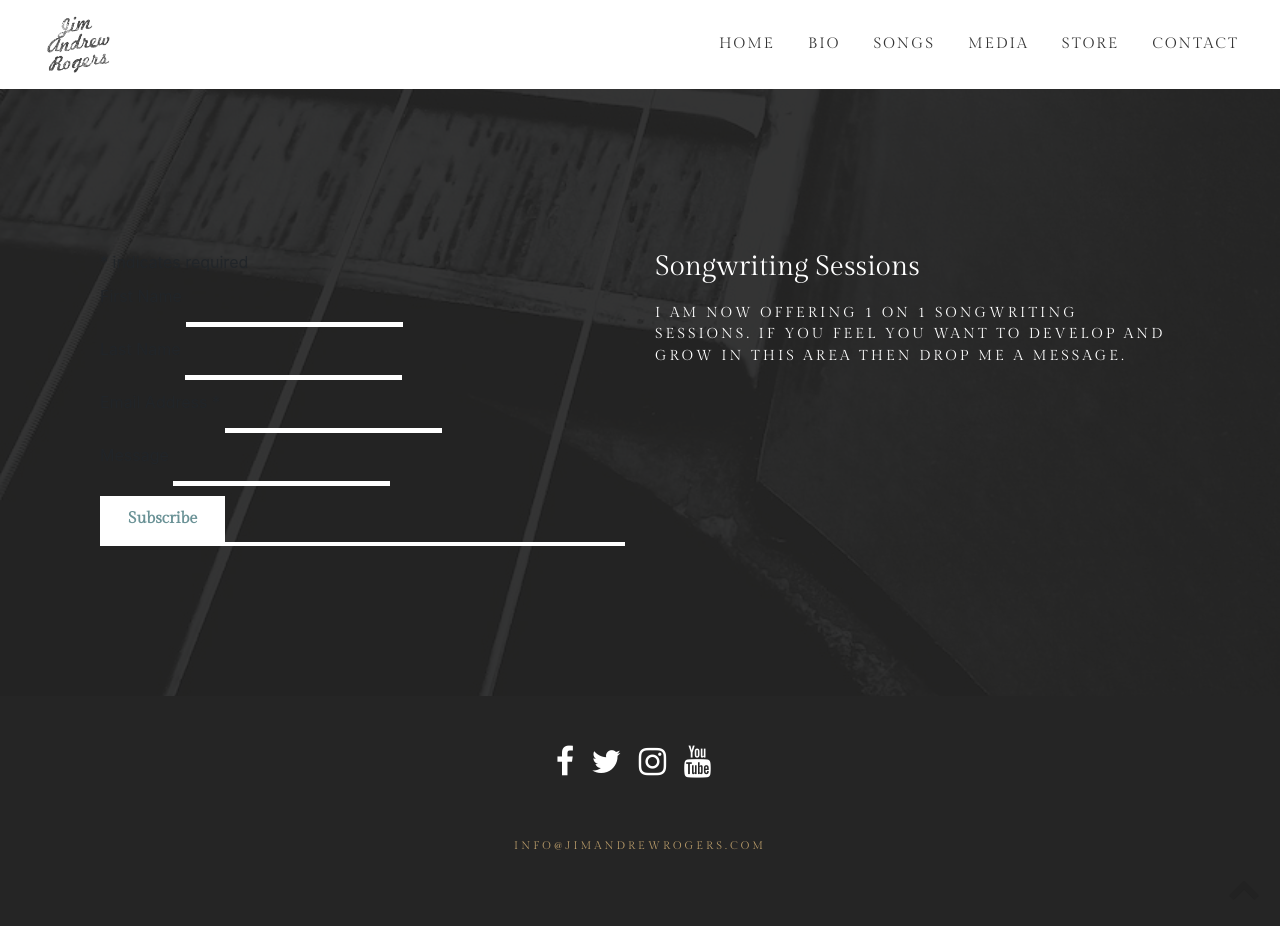
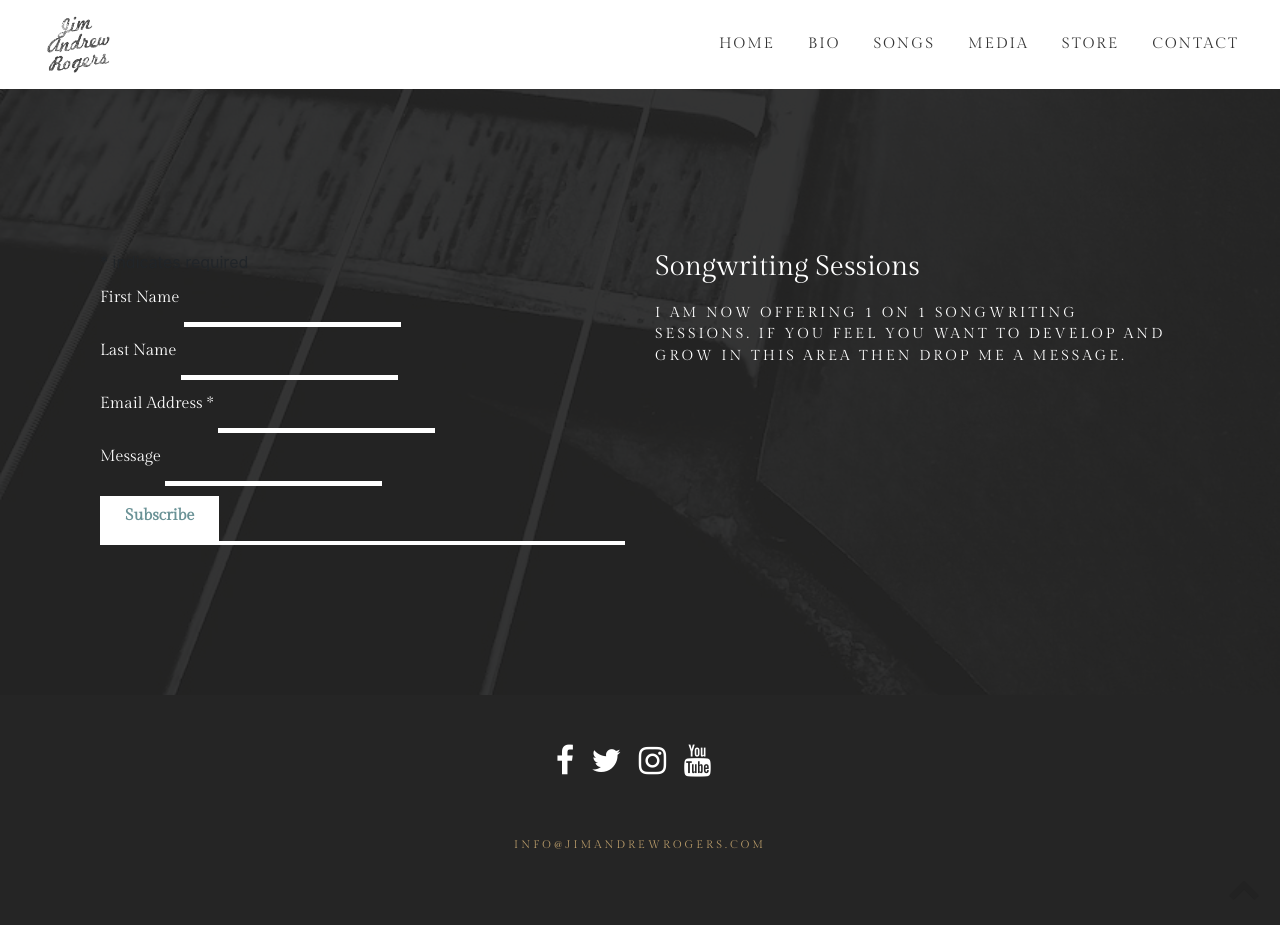
Before and after one commit to JimRogers/jimandrewrogers, a Jekyll site: the page built from songwriting-sessions.md, in a window 1280 px wide and 926 px high. Built offline with Jekyll 4.4.1, drawn with Linux system fonts in a browser that asks for light colours; comment, search, counter and statistics services are not loaded.

Commit message:
Add styling to form

```diff
--- a/css/style.css
+++ b/css/style.css
@@ -338,9 +338,9 @@ Songwriting Sessions Page
 	padding-bottom:150px;
 }
 .songwriting-form .contact-text .btn-default, .songwriting-form .contact-text #mc-embedded-subscribe {
-	background:#fff;
+	background:#fff !important;
 	border:3px solid #fff;
-	color:#6a9296;
+	color:#6a9296 !important;
 	padding:8px;
 	padding-left:25px;
 	padding-right:25px;
@@ -348,10 +348,14 @@ Songwriting Sessions Page
 	font-family: 'Gilda Display', serif;
 	margin-top:10px;
 }
-.songwriting-form input {
-	background:transparent;
-	border:none;
-	border-bottom:5px solid #fff;
+.songwriting-form #mc_embed_signup .mc-field-group label {
+	font-family: 'Gilda Display', serif;
+	color:#fff !important;
+}
+.songwriting-form #mc_embed_signup input {
+	background:transparent !important;
+	border:none !important;
+	border-bottom:5px solid #fff !important;
 	border-radius:0px;
 	padding:12px;
 	font-family: 'Gilda Display', serif;
```
